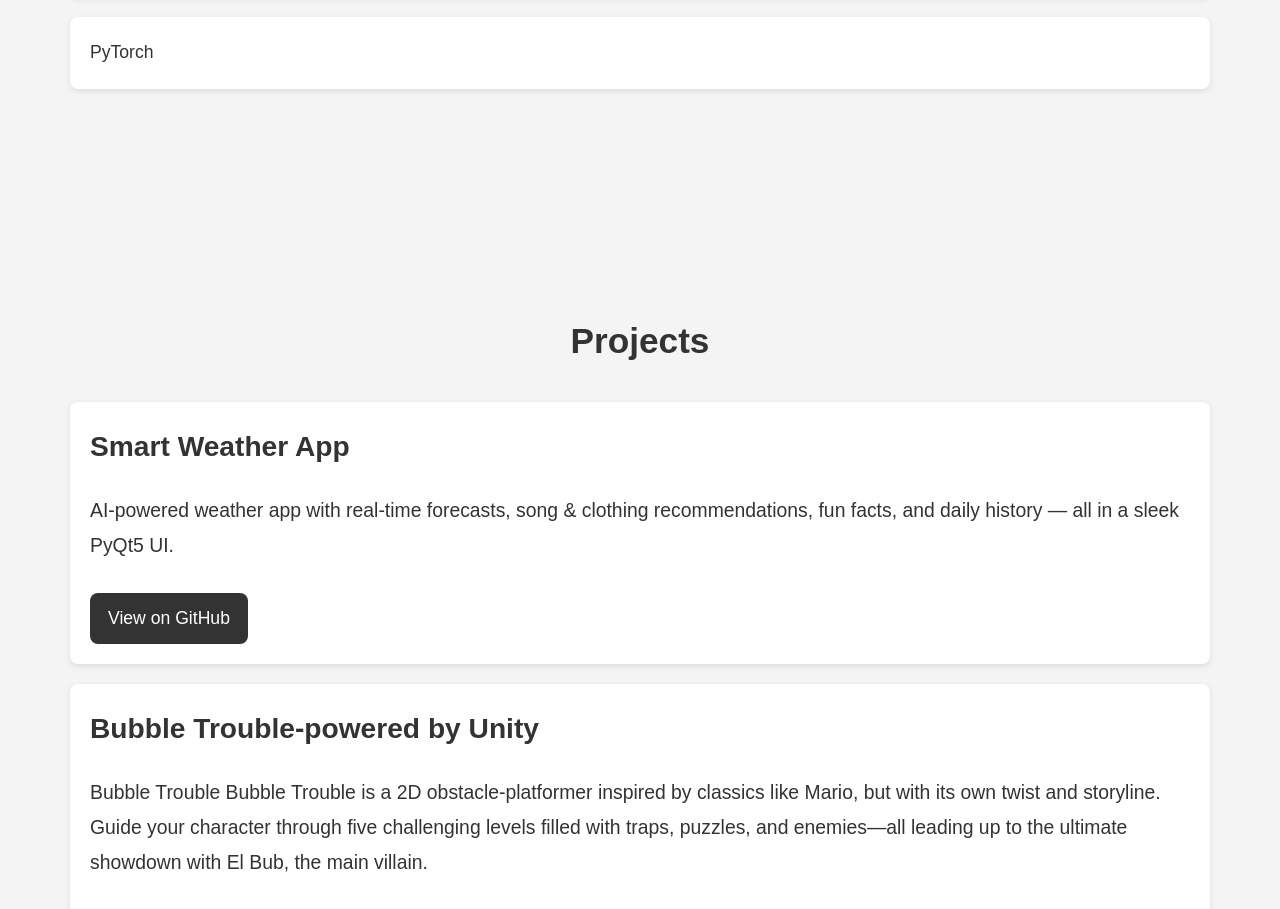
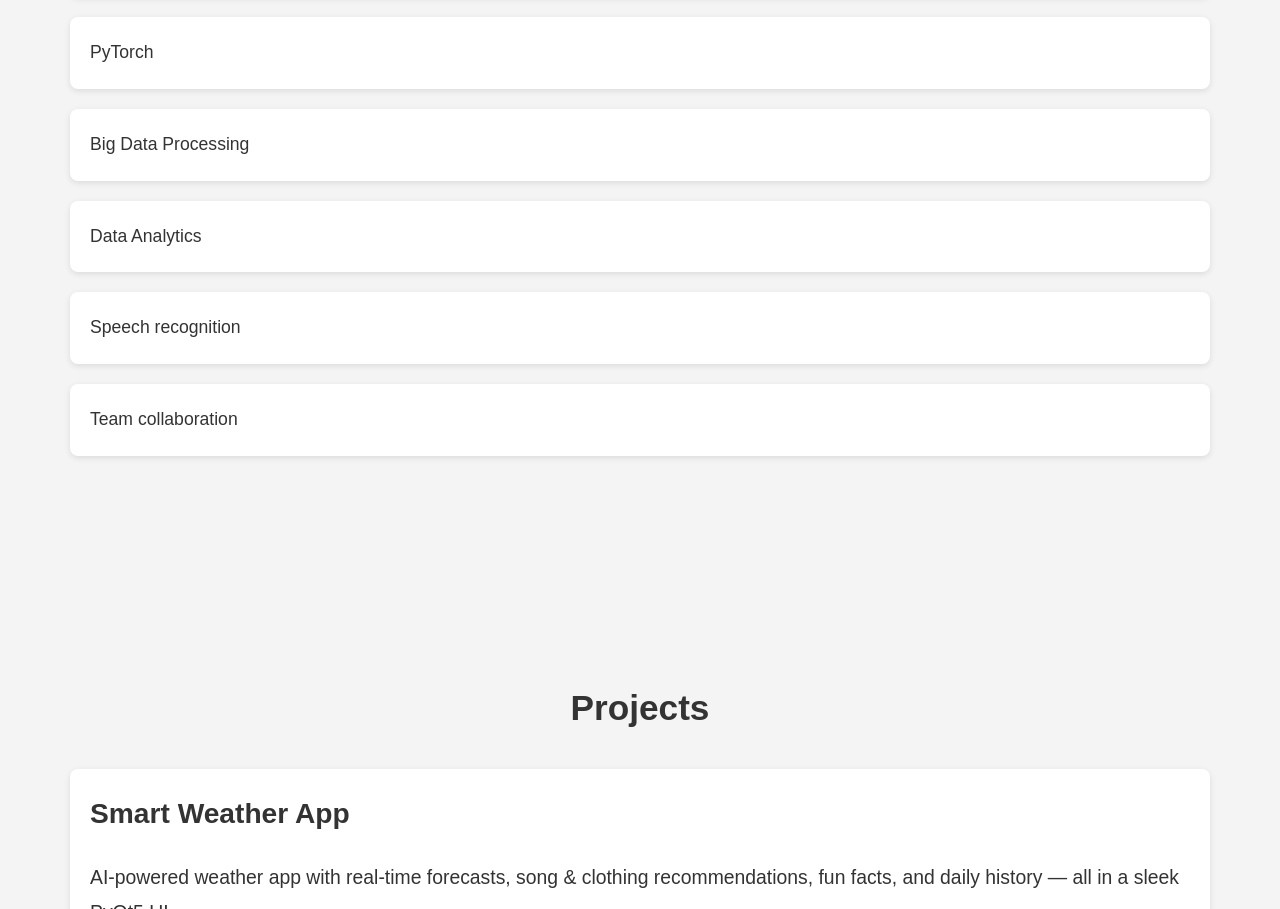
Before and after one commit to Karthik0514/Portfolio, a plain HTML site: page index.html in a window 1280 px wide. Shown: the part 3057-3966 px from the top of the page. Drawn offline with Linux system fonts and the light colour scheme.

Commit message:
more skills

```diff
--- a/index.html
+++ b/index.html
@@ -117,6 +117,10 @@
                 <li class="skill-item">MongoDB</li>
                 <li class="skill-item">MySQL</li>
                 <li class="skill-item">PyTorch</li>
+                <li class="skill-item">Big Data Processing</li>
+                <li class="skill-item">Data Analytics</li>
+                <li class="skill-item">Speech recognition</li>
+                <li class="skill-item">Team collaboration</li>
             </ul>
         </section>
 
```
